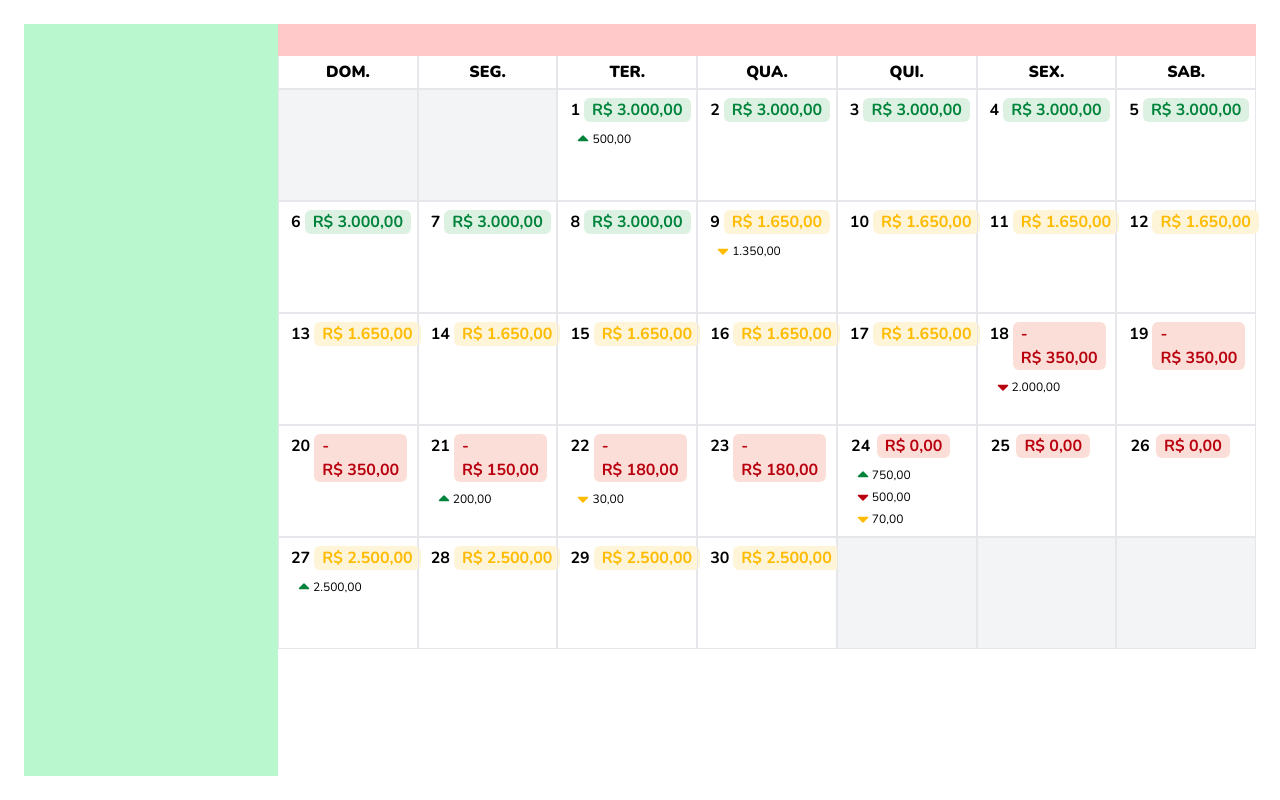
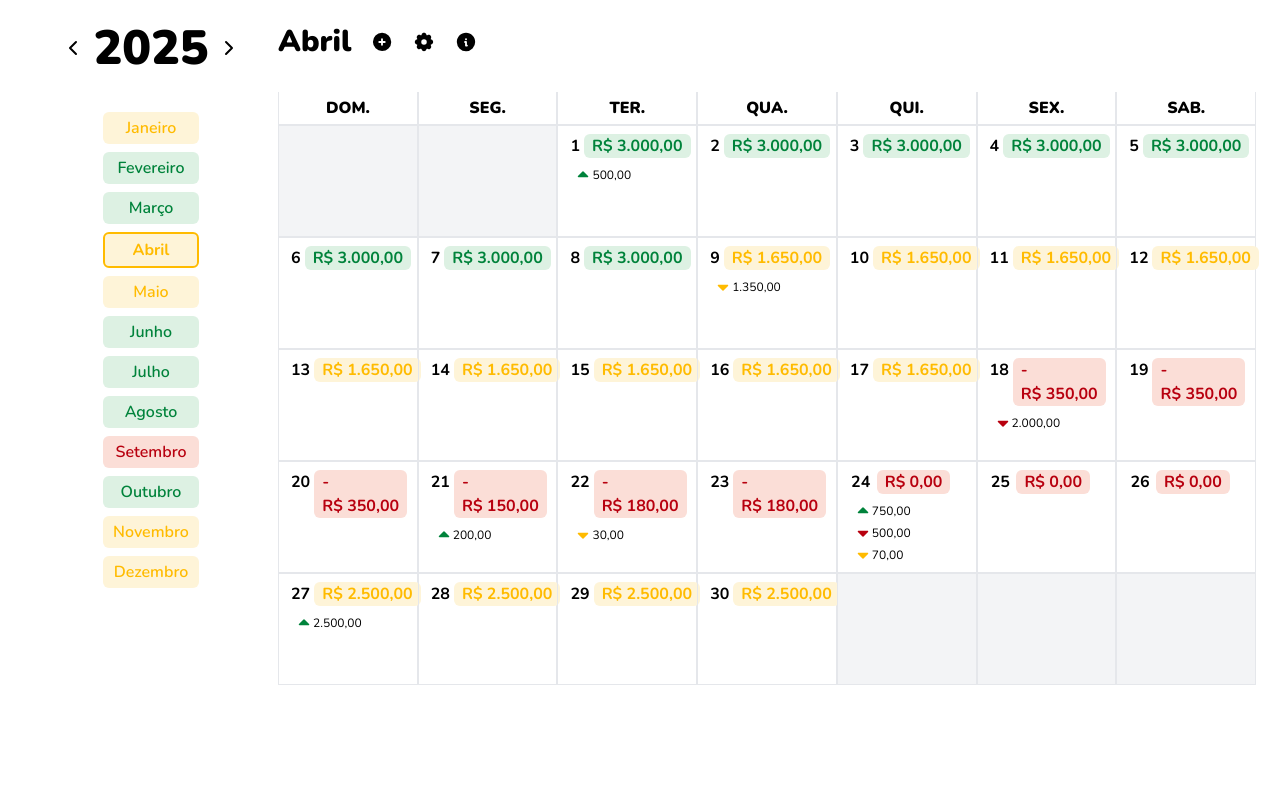
Before and after one commit to GuiPM001/pe-de-meia, a Next.js app: page / in a window 1280 px wide. Built offline with nearby package versions, Linux system fonts and the light colour scheme.

Commit message:
create sidebar and fix calendar

```diff
--- a/__mock/months.json
+++ b/__mock/months.json
@@ -1,5 +1,62 @@
-{
-  "month": "2025-04-01",
-  "initialBalance": 2500,
-  "finalBalance": 1200
-}
+[
+  {
+    "month": "2025-01-01T03:00:00",
+    "initialBalance": 2500,
+    "finalBalance": 1200
+  },
+  {
+    "month": "2025-02-01T03:00:00",
+    "initialBalance": 2500,
+    "finalBalance": 2800
+  },
+  {
+    "month": "2025-03-01T03:00:00",
+    "initialBalance": 2500,
+    "finalBalance": 3000
+  },
+  {
+    "month": "2025-04-01T03:00:00",
+    "initialBalance": 2500,
+    "finalBalance": 1200
+  },
+  {
+    "month": "2025-05-01T03:00:00",
+    "initialBalance": 2500,
+    "finalBalance": 1200
+  },
+  {
+    "month": "2025-06-01T03:00:00",
+    "initialBalance": 2500,
+    "finalBalance": 3000
+  },
+  {
+    "month": "2025-07-01T03:00:00",
+    "initialBalance": 2500,
+    "finalBalance": 3000
+  },
+  {
+    "month": "2025-08-01T03:00:00",
+    "initialBalance": 2500,
+    "finalBalance": 3000
+  },
+  {
+    "month": "2025-09-01T03:00:00",
+    "initialBalance": 2500,
+    "finalBalance": -10
+  },
+  {
+    "month": "2025-10-01T03:00:00",
+    "initialBalance": 2500,
+    "finalBalance": 2600
+  },
+  {
+    "month": "2025-11-01T03:00:00",
+    "initialBalance": 2500,
+    "finalBalance": 1500
+  },
+  {
+    "month": "2025-12-01T03:00:00",
+    "initialBalance": 2500,
+    "finalBalance": 800
+  }
+]
--- a/app/components/calendar.tsx
+++ b/app/components/calendar.tsx
@@ -6,32 +6,33 @@ import monthMock from "../../__mock/months.json";
 import transactionsMock from "../../__mock/transactions.json";
 import { TransactionType } from "../enums/transactionType";
 import { Transaction } from "../types/Transaction";
+import { DayBalance } from "../types/DayBalance";
 import CalendarHeader from "./calendarHeader";
-import { DayBalance } from "../types/DayBalance";
 import TransactionsContainer from "./transactionsContainer";
 
 interface CalendarProps {
   month: number;
+  year: number;
 }
 
-export default function Calendar({ month }: CalendarProps) {
+export default function Calendar({ month, year }: CalendarProps) {
   const [dayBalances, setDayBalances] = useState<DayBalance[]>([]);
 
-  const getStartDate = useCallback(() => {
-    const adjustedMonth = month - 1;
-    const year = new Date().getFullYear();
-    const date = new Date(year, adjustedMonth, 1);
+  useEffect(() => {
+    const dayBalances: DayBalance[] = [];
+    const currentDate = getStartDate();
 
-    return new Date(year, adjustedMonth, -date.getDate(), 3, 0, 0);
+    addDaysBefore(currentDate, dayBalances);
+    addMonthlyDays(currentDate, dayBalances);
+    completeGrid(currentDate, dayBalances);
+
+    setDayBalances(dayBalances);
   }, [month]);
 
-  const getTodayTotal = (transactions: Transaction[]) => {
-    return transactions.reduce(
-      (acc, x) =>
-        x.type === TransactionType.income ? acc + x.value : acc - x.value,
-      0
-    );
-  };
+  const getStartDate = useCallback(() => {
+    const date = new Date(year, month, 1, 3, 0, 0);
+    return new Date(year, month, 1 - date.getDay(), 3, 0, 0);
+  }, [month, year]);
 
   const getTotalByType = (
     transactions: Transaction[],
@@ -42,33 +43,60 @@ export default function Calendar({ month }: CalendarProps) {
       .reduce((acc, x) => acc + x.value, 0);
   };
 
-  useEffect(() => {
-    const dayBalances: DayBalance[] = [];
-    const startDate = getStartDate();
-    let initialBalance = monthMock.initialBalance;
+  const addDay = (
+    date: Date,
+    balances: DayBalance[],
+    values?: Partial<DayBalance>
+  ) => {;
+    balances.push({
+      day: date.getDate(),
+      income: 0,
+      expense: 0,
+      daily: 0,
+      total: null,
+      ...values,
+    });
+  };
 
-    for (let i = 0; i < 35; i++) {
+  const addDaysBefore = (currentDate: Date, dayBalances: DayBalance[]) => {
+    while (currentDate.getMonth() !== month) {
+      addDay(currentDate, dayBalances);
+      currentDate.setDate(currentDate.getDate() + 1);
+    }
+  };
+
+  const addMonthlyDays = (currentDate: Date, dayBalances: DayBalance[]) => {
+    let balance = monthMock[month].initialBalance;
+
+    while (currentDate.getMonth() === month) {
       const transactions = transactionsMock.filter(
-        (x) => new Date(x.date).toString() === startDate.toString()
+        (x) => new Date(x.date).toDateString() === currentDate.toDateString()
       );
 
-      const todayExpenses = getTodayTotal(transactions);
+      const todayIncome = getTotalByType(transactions, TransactionType.income);
+      const todayExpense = getTotalByType(transactions, TransactionType.expense);
+      const todayDaily = getTotalByType(transactions, TransactionType.daily);
+      const todayTotal = todayIncome - todayExpense - todayDaily;
 
-      initialBalance += todayExpenses;
+      balance += todayTotal;
 
-      dayBalances.push({
-        day: startDate.getDate(),
-        income: getTotalByType(transactions, TransactionType.income),
-        expense: getTotalByType(transactions, TransactionType.expense),
-        daily: getTotalByType(transactions, TransactionType.daily),
-        total: startDate.getMonth() + 1 === month ? initialBalance : null,
+      addDay(currentDate, dayBalances, {
+        income: todayIncome,
+        expense: todayExpense,
+        daily: todayDaily,
+        total: balance,
       });
 
-      startDate.setDate(startDate.getDate() + 1);
+      currentDate.setDate(currentDate.getDate() + 1);
     }
+  };
 
-    setDayBalances(dayBalances);
-  }, [month, getStartDate]);
+  const completeGrid = (currentDate: Date, dayBalances: DayBalance[]) => {
+    while (dayBalances.length % 7 !== 0) {
+      addDay(currentDate, dayBalances);
+      currentDate.setDate(currentDate.getDate() + 1);
+    }
+  };
 
   return (
     <div className="grid grid-cols-7 w-full">
--- a/app/components/calendarHeader.tsx
+++ b/app/components/calendarHeader.tsx
@@ -1,7 +1,7 @@
 import React from "react";
 
 export default function CalendarHeader() {
-  const className = "border border-t-0 border-gray-200 text-center font-black py-1 self-end";
+  const className = "border border-t-0 border-gray-200 text-center font-black py-1 self-end mt-8";
 
   return (
     <>
--- a/app/components/paymentFlag.tsx
+++ b/app/components/paymentFlag.tsx
@@ -2,6 +2,7 @@
 
 import React, { useEffect, useState } from "react";
 import { DayBalance } from "../types/DayBalance";
+import { getColors } from "../utils/getColors";
 
 interface PaymentFlagProps {
   dayBalance: DayBalance;
@@ -19,16 +20,12 @@ export default function PaymentFlag({ dayBalance }: PaymentFlagProps) {
     );
   }, [dayBalance]);
 
-  const getColors = () => {
-    if (dayBalance.total! > 2500) return "bg-[#DDF1E3] text-[#00833B]";
-    if (dayBalance.total! <= 0) return "bg-[#FBDED7] text-[#B8000F]";
-    return "bg-[#FEF4D8] text-[#FFBB00]";
-  }
-
   return (
     <div className={`flex flex-row justify-around p-2`}>
       <span className="px-1 font-bold">{dayBalance.day}</span>
-      <span className={`mr-4 ${getColors()} px-2 rounded-md font-bold`}>{currencyValue}</span>
+      <span className={`mr-4 ${getColors(dayBalance.total!)} px-2 rounded-md font-bold`}>
+        {currencyValue}
+      </span>
     </div>
   );
 }
--- /dev/null
+++ b/app/components/sidebar.tsx
@@ -0,0 +1,60 @@
+"use client";
+
+import React from "react";
+import { TbChevronLeft, TbChevronRight } from "react-icons/tb";
+import { IconButton } from "@chakra-ui/react";
+import monthsMock from "../../__mock/months.json";
+import { getColors } from "../utils/getColors";
+import { getMonthNameByDate } from "../utils/date";
+
+interface SidebarProps {
+  monthSelected: number;
+  setMonthSelected: (month: number) => void;
+  yearSelected: number;
+  setYearSelected: (year: number) => void;
+}
+
+export default function Sidebar({
+  monthSelected,
+  setMonthSelected,
+  yearSelected,
+  setYearSelected,
+}: SidebarProps) {
+  return (
+    <div className="w-80 h-full flex flex-col items-center">
+      <div className="flex flex-row items-center gap-2 mb-10">
+        <IconButton
+          aria-label="Previous year"
+          fontSize="24px"
+          onClick={() => setYearSelected(yearSelected - 1)}
+          icon={<TbChevronLeft />}
+        />
+
+        <span className="text-5xl font-black">{yearSelected}</span>
+
+        <IconButton
+          aria-label="Next year"
+          fontSize="24px"
+          onClick={() => setYearSelected(yearSelected + 1)}
+          icon={<TbChevronRight />}
+        />
+      </div>
+
+      <div>
+        {monthsMock.map((x, index) => (
+          <button
+            key={x.month}
+            onClick={() => setMonthSelected(index)}
+            className={`capitalize w-24 py-1 px-2 mb-2 rounded-md flex justify-center cursor-pointer
+              ${monthSelected === index ? "font-bold" : "font-semibold"}
+              ${getColors(x.finalBalance, monthSelected === index)}`}
+          >
+            <span>
+              {getMonthNameByDate(x.month)}
+            </span>
+          </button>
+        ))}
+      </div>
+    </div>
+  );
+}
--- a/app/page.tsx
+++ b/app/page.tsx
@@ -1,14 +1,46 @@
+"use client";
+
+import { useState } from "react";
 import Calendar from "./components/calendar";
+import Sidebar from "./components/sidebar";
+import { getMonthNameByMonth } from "./utils/date";
+import { TbCirclePlusFilled, TbInfoCircleFilled, TbSettingsFilled } from "react-icons/tb";
+import { IconButton } from "@chakra-ui/react";
 
 export default function Home() {
+  const [monthSelected, setMonthSelected] = useState<number>(
+    new Date().getMonth()
+  );
+  const [yearSelected, setYearSelected] = useState<number>(
+    new Date().getFullYear()
+  );
+
   return (
-    <div className="w-screen h-screen font-nunito flex flex-row py-6 px-6">
-      <div className="w-80 bg-green-200 h-full"></div>
+    <div className="w-screen h-screen font-nunito flex flex-row py-6 px-6 overflow-x-hidden">
+      <Sidebar
+        monthSelected={monthSelected}
+        setMonthSelected={setMonthSelected}
+        yearSelected={yearSelected}
+        setYearSelected={setYearSelected}
+      />
 
       <div className="flex flex-col w-full h-full">
-        <div className="h-8 bg-red-200"></div>
+        <div className="flex flex-row gap-5 items-center">
+          <span className="capitalize font-black text-3xl">
+            {getMonthNameByMonth(yearSelected, monthSelected)}
+          </span>
+          <IconButton aria-label="Add transaction">
+            <TbCirclePlusFilled size="22px" />
+          </IconButton>
+          <IconButton aria-label="Configure profile">
+            <TbSettingsFilled size="22px"  />
+          </IconButton>
+          <IconButton aria-label="Info">
+            <TbInfoCircleFilled  size="22px"  />
+          </IconButton>
+        </div>
 
-        <Calendar month={4} />
+        <Calendar month={monthSelected} year={yearSelected} />
       </div>
     </div>
   );
--- /dev/null
+++ b/app/utils/date.ts
@@ -0,0 +1,11 @@
+export const getMonthNameByMonth = (year: number, month: number) => {
+  return new Date(year, month, 1).toLocaleString("pt-BR", {
+    month: "long",
+  })
+}
+
+export const getMonthNameByDate = (date: string) => {
+  return new Date(date).toLocaleString("pt-BR", {
+    month: "long",
+  })
+}
--- /dev/null
+++ b/app/utils/getColors.ts
@@ -0,0 +1,5 @@
+export const getColors = (value: number, border: boolean = false) => {
+  if (value > 2500) return `bg-[#DDF1E3] text-[#00833B] hover:bg-[#B4E9C4] ${border ? 'border-2 border-[#00833B]' : ''}`;
+  if (value <= 0) return `bg-[#FBDED7] text-[#B8000F] hover:bg-[#FFCBC1] ${border ? 'border-2 border-[#B8000F]' : ''}`;
+  return `bg-[#FEF4D8] text-[#FFBB00] hover:bg-[#FFEDBC] ${border ? 'border-2 border-[#FFBB00]' : ''}`;
+}
```
